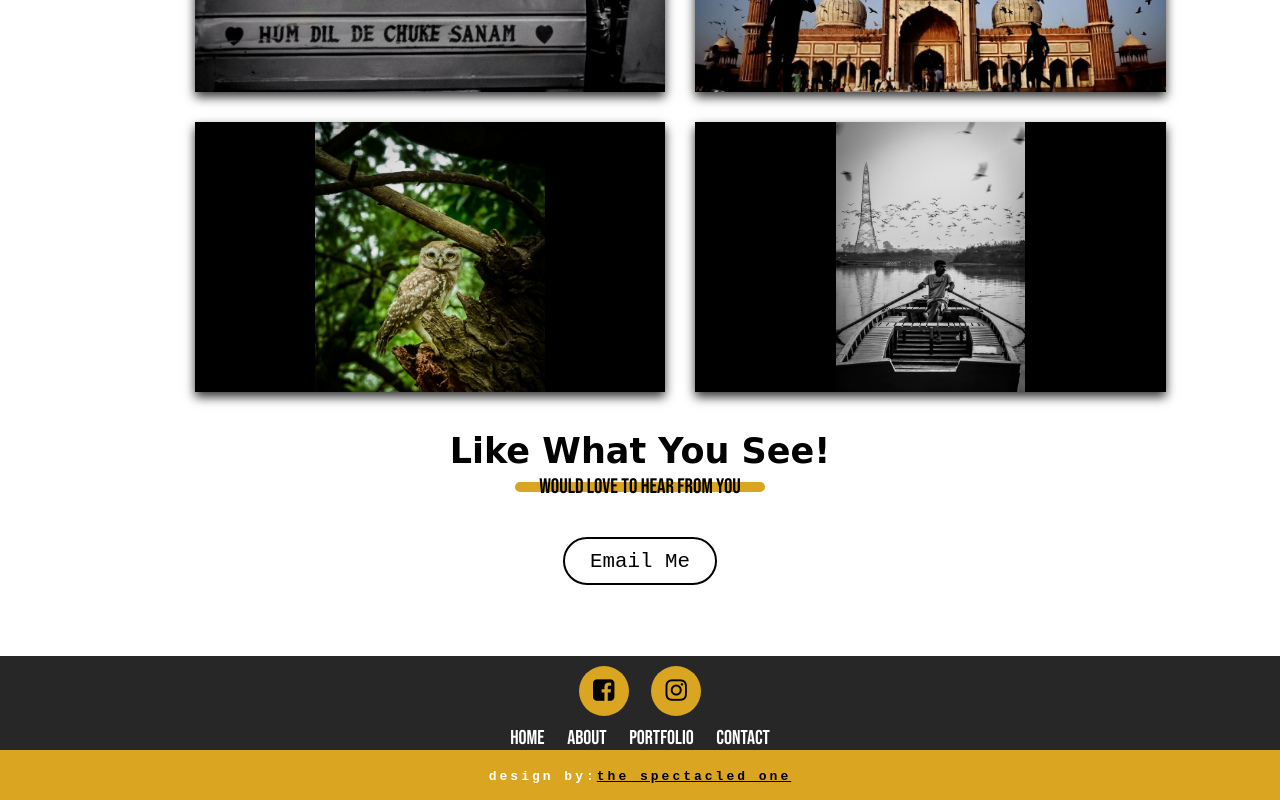
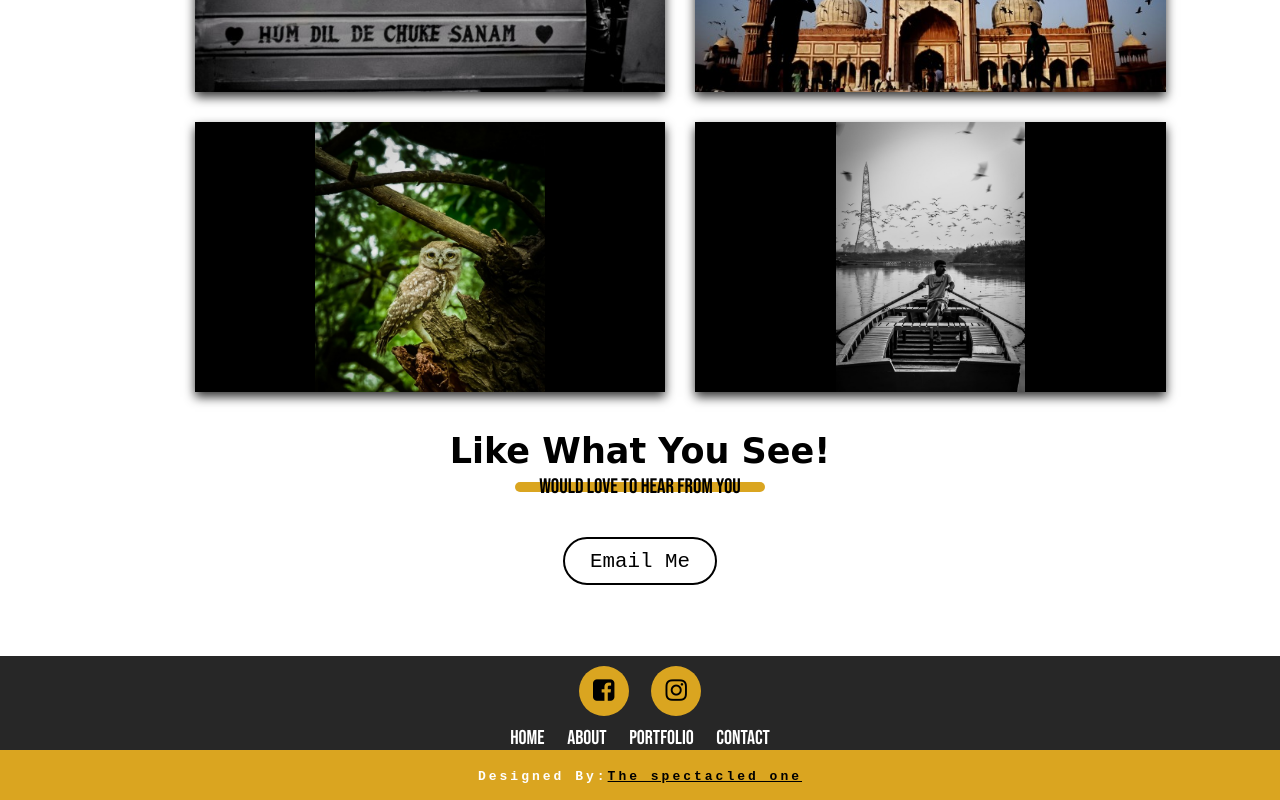
Before and after one commit to stephin007/photography_portfolio, a plain HTML site: page index.html in a window 1280 px wide. Shown: the part 3034-3834 px from the top of the page. Drawn offline with Linux system fonts and the light colour scheme; a web font is replaced by a local one.

Commit message:
minor changes

```diff
--- a/index.html
+++ b/index.html
@@ -255,7 +255,7 @@
         </div>
 
         <div class="footer-bottom">
-          <p>Design By:<a href="https://www.instagram.com/the_spectacled_one/" target="_blank">the_spectacled_one</a></p>
+          <p>Designed By:<a href="https://www.instagram.com/the_spectacled_one/" target="_blank">the_spectacled_one</a></p>
         </div>
 
       </footer>
--- a/style.css
+++ b/style.css
@@ -1011,7 +1011,7 @@ nav a:focus{
 
 .footer-bottom p{
     font-family: monospace;
-    text-transform: lowercase;
+    text-transform: capitalize;
     font-size: 16px;
     color: #fff;
     font-weight: 600;
```
